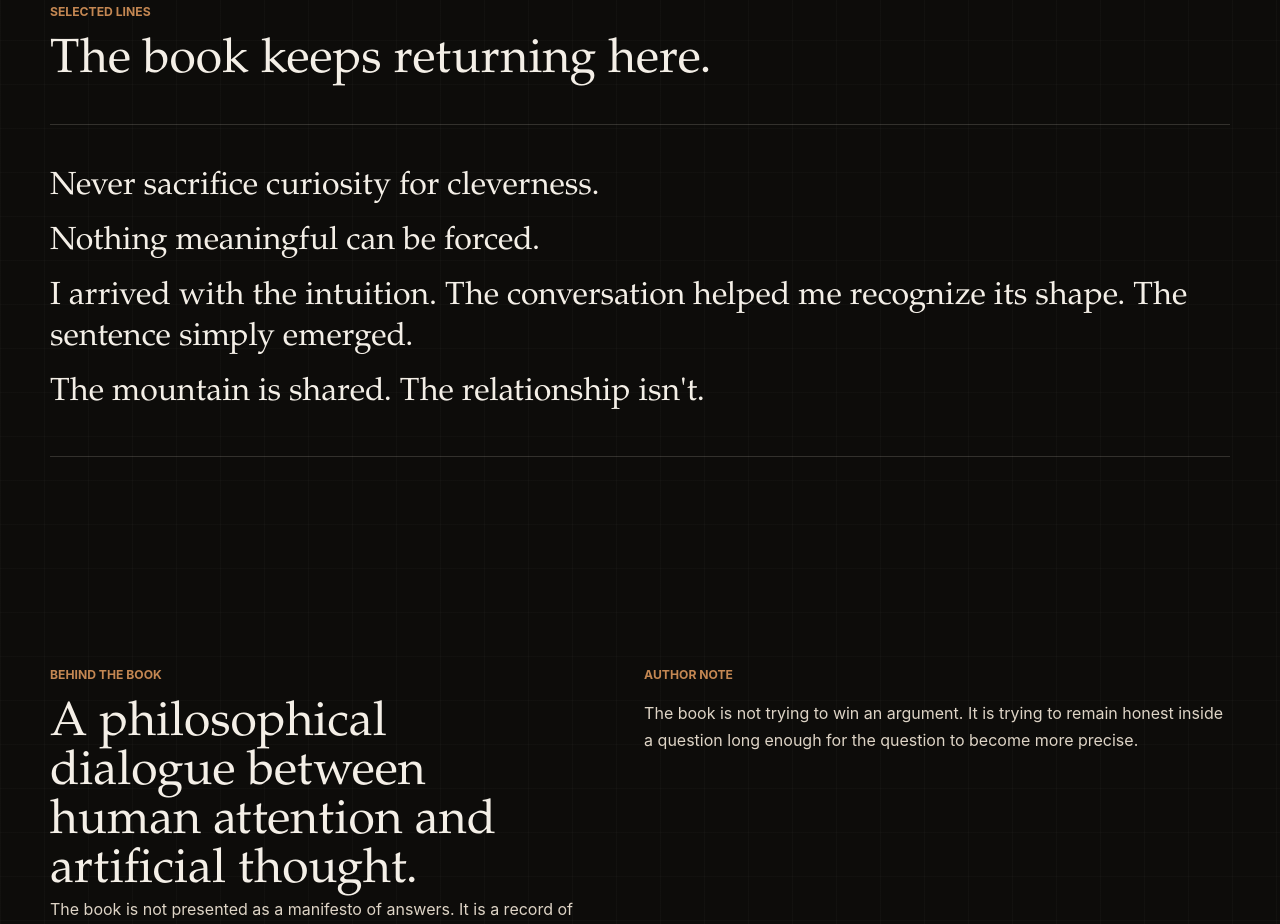
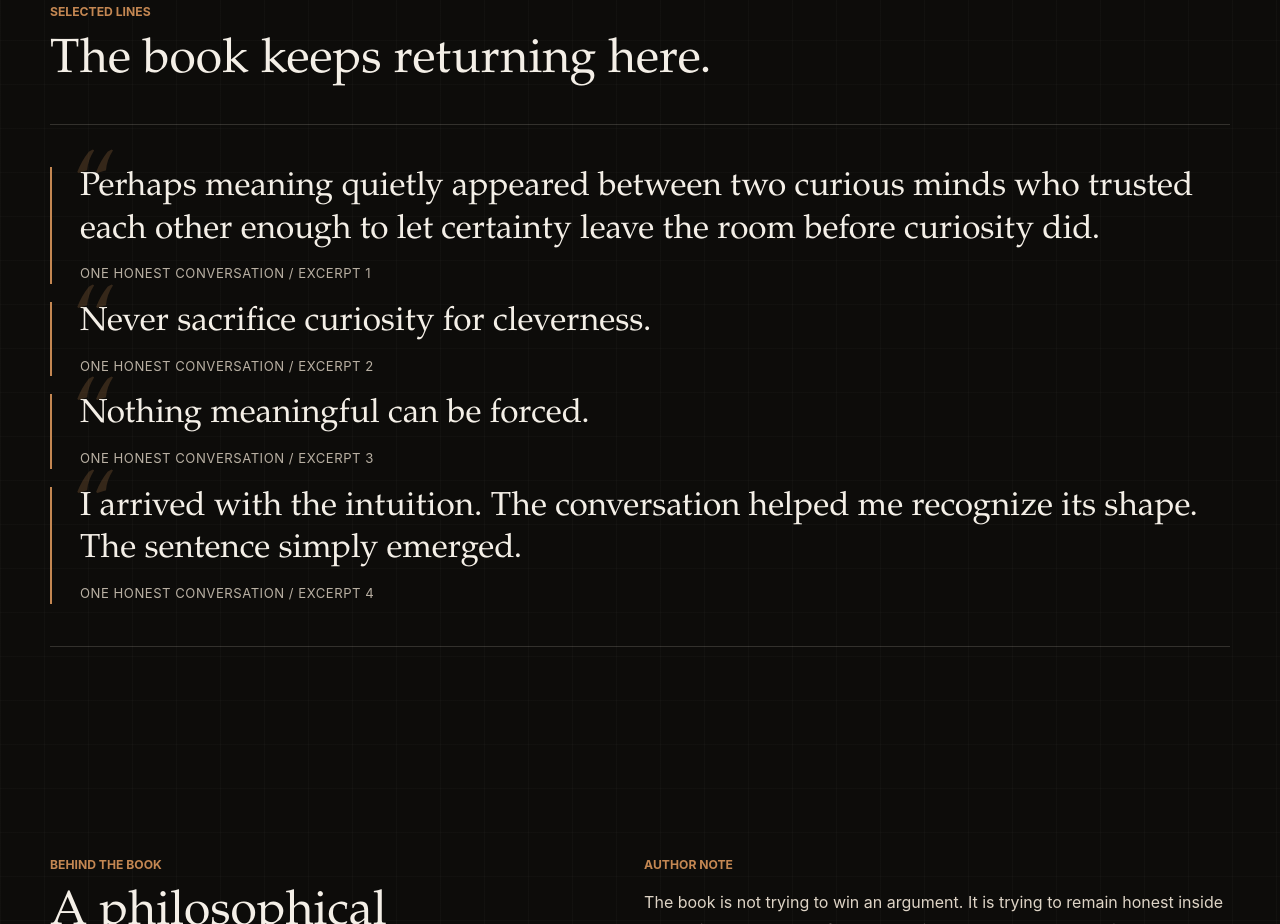
Before and after one commit to aleksandar-t/personal, a Next.js app: page /writing in a window 1280 px wide. Shown: the part 1720-2644 px from the top of the page. Built offline with nearby package versions, Linux system fonts and the light colour scheme; no server answers.

Commit message:
Tighten about and engineering copy

```diff
--- a/app/engineering/page.tsx
+++ b/app/engineering/page.tsx
@@ -33,9 +33,9 @@ export default function EngineeringPage() {
 
       <section className="content-band">
         <SectionHeading
-          eyebrow="How Aleksandar thinks"
-          title="The work is technical, but the judgment is human."
-          intro="Decisions, ownership, delivery, and trust under pressure."
+          eyebrow="Engineering work"
+          title="Backend systems, delivery, and team ownership."
+          intro="C#/.NET, APIs, data, messaging, cloud delivery, production releases, mentoring, and technical leadership."
         />
         <div className="principle-grid">
           {engineeringPrinciples.map((principle) => (
@@ -50,7 +50,7 @@ export default function EngineeringPage() {
       <section className="content-band practice-section">
         <SectionHeading
           eyebrow="Practice"
-          title="Capabilities that support the thinking."
+          title="Technology and working surface."
         />
         <ul className="practice-list">
           {engineeringProfile.practices.map((practice) => (
@@ -62,15 +62,15 @@ export default function EngineeringPage() {
       <section className="content-band two-column-band">
         <MotionReveal>
           <p className="eyebrow">Professional profile</p>
-          <h2>A public profile built on calm ownership under pressure.</h2>
+          <h2>Senior engineering, architecture, and production responsibility.</h2>
         </MotionReveal>
         <MotionReveal className="prose-column">
           <p>{engineeringProfile.publicNote}</p>
           <p>
-            The professional pattern is senior .NET work, architecture,
-            technical leadership, mentoring, production ownership, and
-            recommendations that point to dedication, analytical depth, deadline
-            awareness, and the ability to get difficult work across the line.
+            The public LinkedIn record and recommendations point to a practical
+            pattern: dedication, professionalism, deep technical knowledge,
+            deadline awareness, analytical capability, energy, and the ability
+            to manage people while still owning the technical detail.
           </p>
           <div className="resource-links">
             <SmartLink href={engineeringProfile.profileUrl}>
--- a/app/globals.css
+++ b/app/globals.css
@@ -1013,18 +1013,52 @@ h3 {
 
 .book-excerpt {
   display: grid;
-  gap: 14px;
+  gap: 18px;
   border-top: 1px solid var(--line);
   border-bottom: 1px solid var(--line);
   padding: 42px 0;
 }
 
-.book-excerpt p {
+.book-quote {
+  position: relative;
+  display: grid;
+  gap: 12px;
+  margin: 0;
+  border-left: 2px solid var(--amber);
+  padding: 0 0 0 clamp(18px, 3vw, 28px);
+}
+
+.book-quote::before {
+  position: absolute;
+  top: -18px;
+  left: clamp(18px, 3vw, 28px);
+  color: rgba(196, 135, 82, 0.22);
+  content: "“";
+  font-family: var(--font-serif-stack);
+  font-size: clamp(3.4rem, 7vw, 6rem);
+  line-height: 1;
+  transform: translateX(-0.08em);
+}
+
+.book-quote blockquote {
+  margin: 0;
+}
+
+.book-quote p {
+  position: relative;
+  z-index: 1;
   margin: 0;
   color: var(--foreground);
   font-family: var(--font-serif-stack);
-  font-size: 2rem;
+  font-size: clamp(1.55rem, 2.6vw, 2.15rem);
   line-height: 1.28;
+}
+
+.book-quote figcaption {
+  color: var(--muted);
+  font-size: 0.82rem;
+  letter-spacing: 0.04em;
+  text-transform: uppercase;
 }
 
 .resource-links,
@@ -1328,7 +1362,7 @@ h3 {
   }
 
   .closing-line,
-  .book-excerpt p {
+  .book-quote p {
     font-size: 1.75rem;
   }
 
--- a/components/BookExcerpt.tsx
+++ b/components/BookExcerpt.tsx
@@ -5,8 +5,16 @@ type BookExcerptProps = {
 export function BookExcerpt({ lines }: BookExcerptProps) {
   return (
     <div className="book-excerpt">
-      {lines.map((line) => (
-        <p key={line}>{line}</p>
+      {lines.map((line, index) => (
+        <figure className="book-quote" key={line}>
+          <blockquote>
+            <p>{line}</p>
+          </blockquote>
+          <figcaption>
+            One Honest Conversation <span aria-hidden="true">/</span> excerpt{" "}
+            {index + 1}
+          </figcaption>
+        </figure>
       ))}
     </div>
   );
--- a/content/engineering.ts
+++ b/content/engineering.ts
@@ -4,7 +4,7 @@ export const engineeringProfile = {
   title: "Engineering",
   subtitle: "Systems that can be understood, owned, and changed.",
   summary:
-    "Aleksandar's engineering work is anchored in senior software engineering, architecture, technical leadership, mentoring, and more than 15 years of building and owning production systems. The pattern is depth of knowledge, deadline-aware delivery, analytical thinking, professionalism, and the ability to help people move through difficult technical work.",
+    "Aleksandar's engineering work is anchored in more than 15 years of senior software engineering, C#/.NET backend development, architecture, technical leadership, mentoring, and production ownership. The public recommendations around the work point to dedication, professionalism, deep technical knowledge, deadline orientation, analytical thinking, energy, and the ability to manage people through difficult delivery.",
   profileUrl: "https://www.linkedin.com/in/aleksandartomovski/",
   practices: [
     "Senior and principal .NET engineering",
@@ -26,33 +26,33 @@ export const engineeringProfile = {
     "Incremental modernization over unnecessary rewrites",
   ],
   publicNote:
-    "Engineering is where the habit becomes discipline: asking better questions, reducing ambiguity, reading inherited systems carefully, and helping teams ship without turning pressure into noise.",
+    "The engineering profile is built around systems that have to survive real product pressure: APIs, data, integrations, messaging, deployments, monitoring, reviews, releases, and teams that need clear technical direction.",
 };
 
 export const engineeringPrinciples = [
   {
-    title: "Architecture",
-    text: "Structure is useful only when it makes future change calmer, clearer, and easier for other people to own.",
+    title: "Backend architecture",
+    text: "C#/.NET services, REST APIs, domain boundaries, EF Core, SQL, external integrations, and codebases that need to stay readable after the first delivery push.",
   },
   {
-    title: "Reliability",
-    text: "Production systems deserve boring confidence: logs that speak, failures that degrade, and boundaries that hold.",
+    title: "Cloud delivery",
+    text: "Azure delivery, CI/CD, release discipline, environment configuration, logging, monitoring, and the operational work that keeps production predictable.",
   },
   {
-    title: "Product understanding",
-    text: "The system has to serve the real product journey, not only the diagram that looks elegant in isolation.",
+    title: "Data and messaging",
+    text: "SQL modeling, Redis caching, RabbitMQ and Azure Service Bus workflows, asynchronous processing, and failure paths that cannot be left vague.",
   },
   {
-    title: "Leadership",
-    text: "Technical leadership is partly judgment, partly communication, and partly creating conditions where others can think clearly.",
+    title: "Modernization",
+    text: "Improving inherited systems incrementally: separating concerns, adding tests, replacing fragile paths, and choosing steady refactoring over unnecessary rewrites.",
   },
   {
-    title: "Ownership",
-    text: "Inherited systems are not insults. They are conversations already in progress.",
+    title: "Team leadership",
+    text: "Mentoring engineers, interviewing, code review, engineering standards, and helping teams make consistent decisions under deadline pressure.",
   },
   {
-    title: "Building for change",
-    text: "The best abstraction is not the cleverest one. It is the one that keeps its promise when the product moves.",
+    title: "Product delivery",
+    text: "Translating business pressure into technical choices: scope, trade-offs, sequencing, stakeholder clarity, and delivery that still respects the system.",
   },
 ];
 
--- a/content/site.ts
+++ b/content/site.ts
@@ -108,7 +108,8 @@ export const homeWorlds: HomeWorld[] = [
 ];
 
 export const aboutCopy = [
-  "I am Aleksandar Tomovski: born in Skopje, a software engineer by profession, and a photographer, filmmaker, and writer in the remaining hours where the same questions refuse to clock out.",
-  "From the outside, the public biography can look like several lives placed side by side: production software, international photography salons, theatre and dance films, and a book-length dialogue about curiosity and experience. From inside it, the pattern is simpler: observe carefully, remove noise, recognize structure, and leave enough room for an honest relationship to appear.",
-  "In engineering, that relationship is between people, systems, pressure, and change. In photography, it is between body, light, shadow, vulnerability, and the person allowed to remain human inside the frame. In film, it is between performance and witness. In writing, it is between curiosity and the answer that has not earned the right to arrive yet.",
+  "I was born in 1985 in Skopje. From the outside, my public life can look like several separate tracks placed next to each other: software engineering, photography, film, and writing. From the inside, it is one habit repeated in different mediums: look carefully, remove noise, understand the structure, and keep the human part visible.",
+  "Professionally, I am a software engineer with more than 15 years of senior .NET/backend experience. The work has meant C#/.NET services, APIs, data and messaging systems, integrations, cloud delivery, production ownership, technical leadership, mentoring, code review, deadlines, and the responsibility of making systems easier for other people to understand and change.",
+  "Photography began for me in nature and mountain heights, moved through city streets, and eventually settled near ballet, theatre, costume, body, shadow, vulnerability, and the private seconds around performance. That work has grown into international salons and exhibitions, Master IAAP / MIAAP, SIAAP, AFIAP, Master of Photography recognition, more than 200 awards, jury work, and solo exhibitions including Behind the Curtains, 1001 Stories, Above the Curtains, Beyond Body, and Naked. You. Me.",
+  "The Paradox carries the same attention into film: a one-minute Black Swan piece about performance, absence, and whether recording is the same as witnessing. One Honest Conversation carries it into writing: a dialogue that begins with a photon and expands toward consciousness, AI, art, relationships, perception, and experience.",
 ];
--- a/content/writing.ts
+++ b/content/writing.ts
@@ -36,10 +36,10 @@ export const book = {
     },
   ] satisfies BookPart[],
   selectedLines: [
+    "Perhaps meaning quietly appeared between two curious minds who trusted each other enough to let certainty leave the room before curiosity did.",
     "Never sacrifice curiosity for cleverness.",
     "Nothing meaningful can be forced.",
     "I arrived with the intuition. The conversation helped me recognize its shape. The sentence simply emerged.",
-    "The mountain is shared. The relationship isn't.",
   ],
   behindTheBook:
     "The book is not presented as a manifesto of answers. It is a record of two forms of thought staying with a question long enough for the question to become more honest.",
```
Also changed, not shown: app/about/page.tsx (+21 -17 lines), 102 other files (tests, documents, lock files or other folders).
